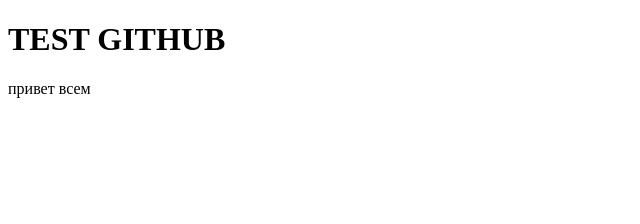
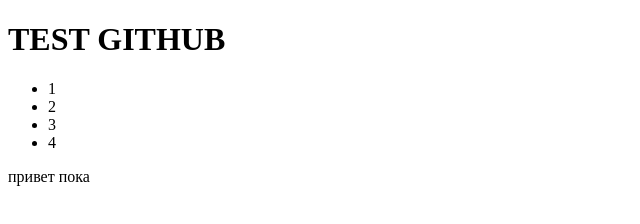
Before and after one commit to GrygoriyChernish/fson45-group-07-08, a plain HTML site: page index.html in a window 1280 px wide. Shown: the whole page, without its empty margins (0-640 px from the left). Drawn offline with Linux system fonts and the light colour scheme.

Commit message:
2 commit

```diff
--- a/index.html
+++ b/index.html
@@ -10,7 +10,13 @@
 
 <body>
   <h1>TEST GITHUB</h1>
-  <p>привет всем </p>
+  <ul>
+    <li>1</li>
+    <li>2</li>
+    <li>3</li>
+    <li>4</li>
+  </ul>
+  <p>привет пока </p>
 </body>
 
 </html>
```
